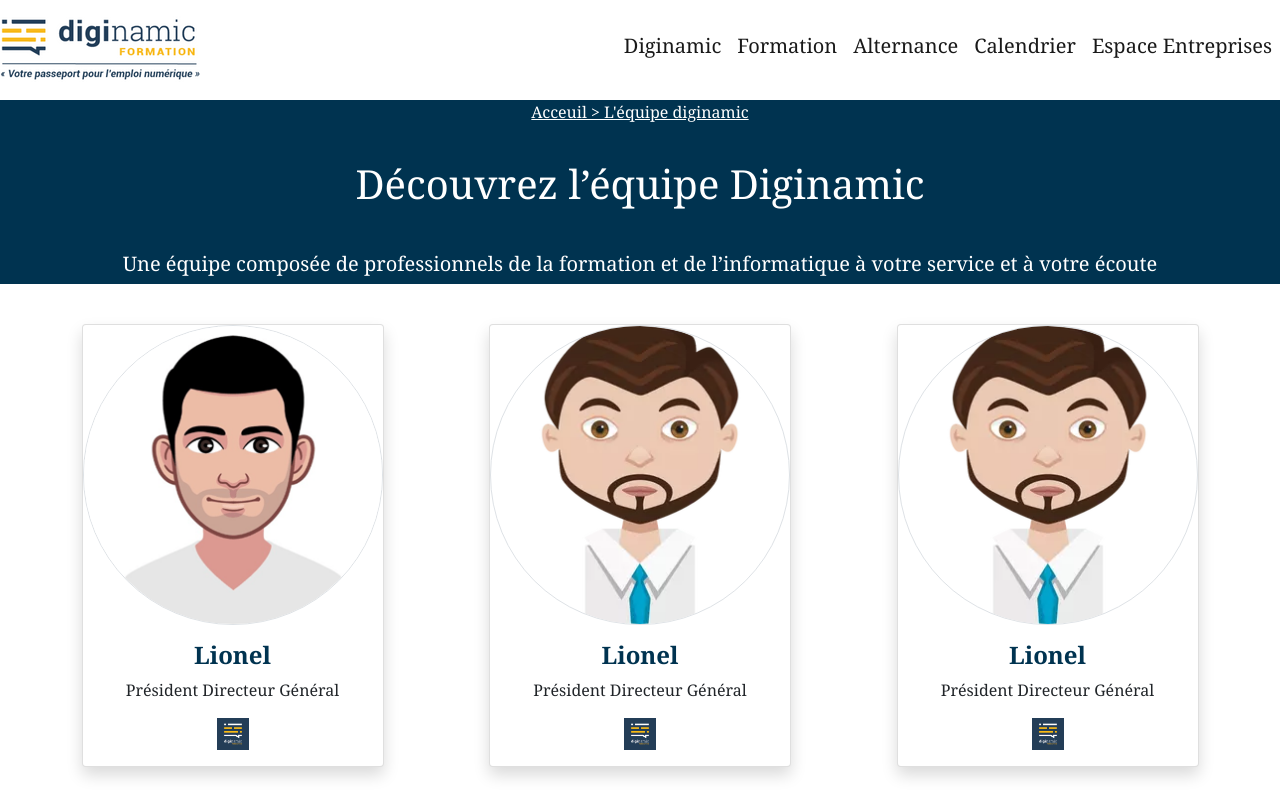
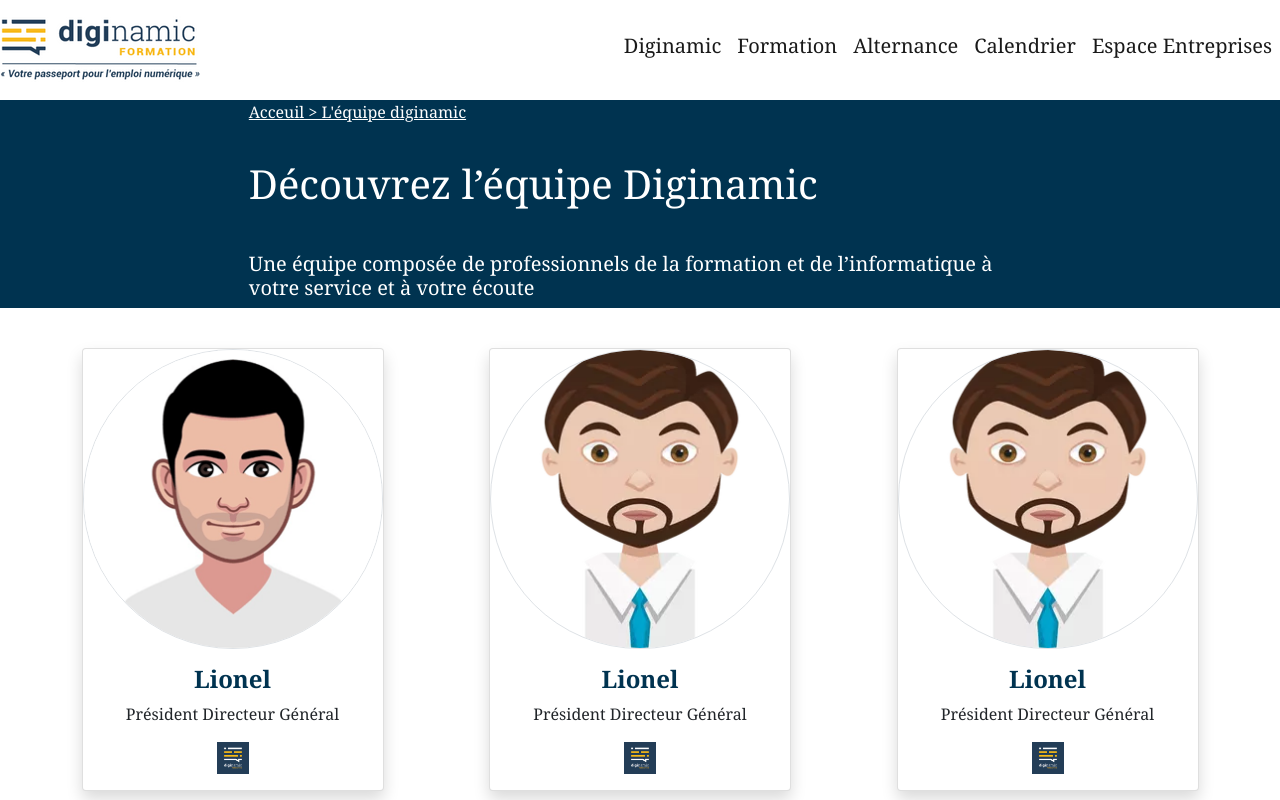
Before and after one commit to BWBMaxime/Bootstrap-Project, a plain HTML site: page Projet-SCSS/pouce.html in a window 1280 px wide. Shown: the top 800 px of the page. Drawn offline with Linux system fonts and the light colour scheme.

Commit message:
finition first page

```diff
--- a/Projet-SCSS/pouce.html
+++ b/Projet-SCSS/pouce.html
@@ -28,11 +28,13 @@
         </nav>
     </header>
     <main class="mb-5">
-        <section title="Présentation" class="row background-blue text-center">
-            <a title="Navigation secondaire" href="#">Acceuil > L'équipe diginamic</a>
-            <h1 class="text-white">Découvrez l’équipe Diginamic</h1>
-            <h2 class="text-white h5">Une équipe composée de professionnels de la formation et de l’informatique à votre
-                service et à votre écoute</h2>
+        <section title="Présentation" class="row background-blue ">
+         <div class="pad-large">
+               <a title="Navigation secondaire" href="#">Acceuil > L'équipe diginamic</a>
+               <h1 class="text-white">Découvrez l’équipe Diginamic</h1>
+               <h2 class="text-white h5">Une équipe composée de professionnels de la formation et de l’informatique à votre
+                   service et à votre écoute</h2>
+         </div>
         </section>
         <section title="Trombinoscope équipe diginamic" class="row justify-content-evenly mt-4 mt-sm-4">
             <article class="col-lg-3 mt-3">
--- a/SCSS-Style/customClass.scss
+++ b/SCSS-Style/customClass.scss
@@ -34,3 +34,7 @@
 .magie{
     visibility: hidden;
 }
+.pad-large{
+    padding-left: 20%!important;
+    padding-right: 20%!important;
+}
```
Also changed, not shown: css/annuaire.css, 1 other file.
